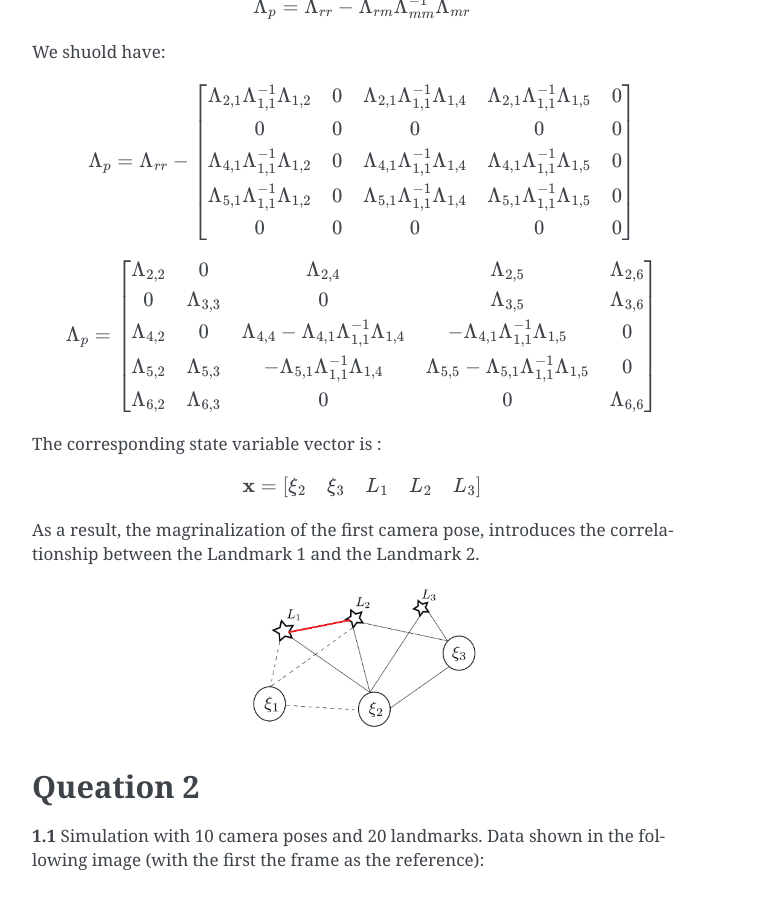
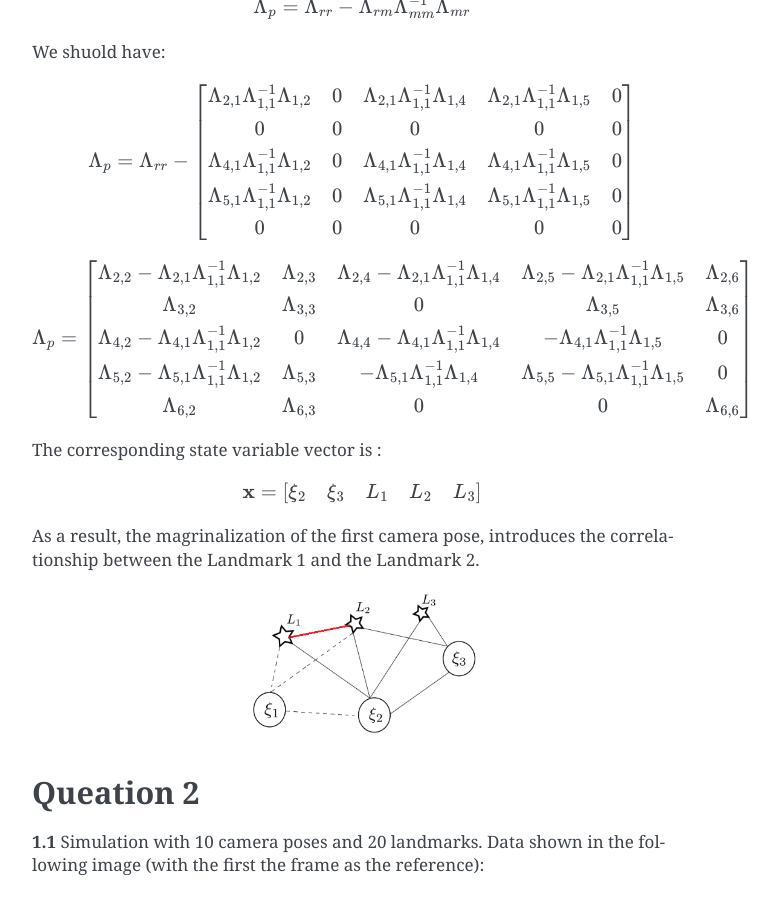
Before and after one commit to gggliuye/VIO, a Sphinx documentation site: the page built from docs/deepblue/VIO.rst, in a window 1280 px wide and 900 px high, scrolled down 3039 px. Shown: the whole window, without its empty margins (388-1167 px from the left). Built offline with Sphinx 7.4.7, drawn with Linux system fonts in a browser that asks for light colours.

Commit message:
Update VIO.rst

```diff
--- a/docs/deepblue/VIO.rst
+++ b/docs/deepblue/VIO.rst
@@ -155,10 +155,10 @@ We shuold have:
 
 .. math::
     \Lambda_{p}= \begin{bmatrix}
-    \Lambda_{2,2} & 0 & \Lambda_{2,4} & \Lambda_{2,5} & \Lambda_{2,6} \\
-    0 & \Lambda_{3,3} & 0 & \Lambda_{3,5} & \Lambda_{3,6} \\
-    \Lambda_{4,2} & 0 & \Lambda_{4,4} - \Lambda_{4,1}\Lambda_{1,1}^{-1}\Lambda_{1,4} & -\Lambda_{4,1}\Lambda_{1,1}^{-1}\Lambda_{1,5} & 0 \\
-    \Lambda_{5,2} & \Lambda_{5,3} & -\Lambda_{5,1}\Lambda_{1,1}^{-1}\Lambda_{1,4} & \Lambda_{5,5} - \Lambda_{5,1}\Lambda_{1,1}^{-1}\Lambda_{1,5} & 0 \\
+    \Lambda_{2,2}-\Lambda_{2,1}\Lambda_{1,1}^{-1}\Lambda_{1,2} & \Lambda_{2,3} & \Lambda_{2,4}-\Lambda_{2,1}\Lambda_{1,1}^{-1}\Lambda_{1,4} & \Lambda_{2,5}-\Lambda_{2,1}\Lambda_{1,1}^{-1}\Lambda_{1,5} & \Lambda_{2,6} \\
+    \Lambda_{3,2} & \Lambda_{3,3} & 0 & \Lambda_{3,5} & \Lambda_{3,6} \\
+    \Lambda_{4,2}-\Lambda_{4,1}\Lambda_{1,1}^{-1}\Lambda_{1,2} & 0 & \Lambda_{4,4} - \Lambda_{4,1}\Lambda_{1,1}^{-1}\Lambda_{1,4} & -\Lambda_{4,1}\Lambda_{1,1}^{-1}\Lambda_{1,5} & 0 \\
+    \Lambda_{5,2}-\Lambda_{5,1}\Lambda_{1,1}^{-1}\Lambda_{1,2} & \Lambda_{5,3} & -\Lambda_{5,1}\Lambda_{1,1}^{-1}\Lambda_{1,4} & \Lambda_{5,5} - \Lambda_{5,1}\Lambda_{1,1}^{-1}\Lambda_{1,5} & 0 \\
     \Lambda_{6,2} & \Lambda_{6,3} & 0 & 0 & \Lambda_{6,6} \\
     \end{bmatrix}
 
```
